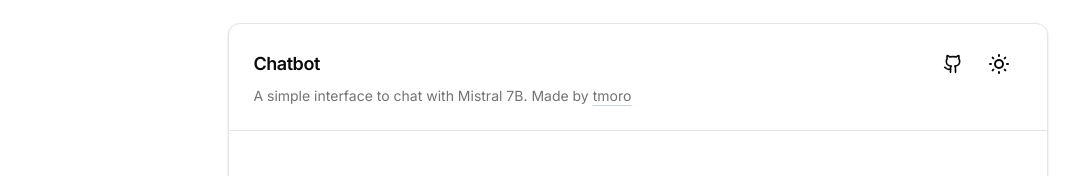
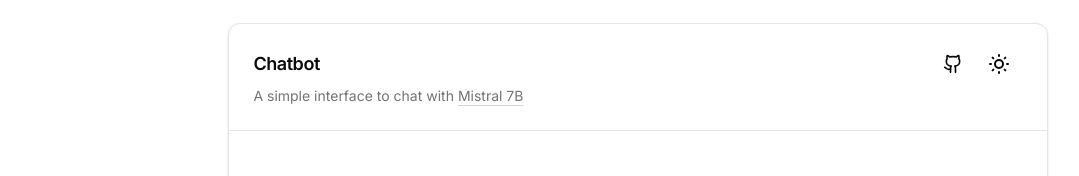
Before and after one commit to tommaso-moro/chatbot, a Next.js app: page / in a window 1280 px wide. Shown: the top 176 px of the page, without its empty margins (2-1081 px from the left). Built offline with nearby package versions, Linux system fonts and the light colour scheme.

Commit message:
added links, improved style

```diff
--- a/components/chatbot-card.tsx
+++ b/components/chatbot-card.tsx
@@ -15,7 +15,7 @@ import { Separator } from "@/components/ui/separator";
 import { useEffect, useRef } from "react";
 import { ThemeToggle } from "@/components/theme-toggle";
 import { Icons } from "@/components/icons";
-import Link from "next/link";
+import StyledLink from "./styled-link";
 
 export default function ChatbotCard() {
   const { messages, input, handleInputChange, handleSubmit } = useChat();
@@ -43,14 +43,12 @@ export default function ChatbotCard() {
           </div>
         </CardTitle>
         <CardDescription>
-          A simple interface to chat with Mistral 7B. Made by{" "}
-          <Link
-            href="https://www.tmoro.xyz"
-            target="_blank"
-            className="underline underline-offset-4 decoration-slate-300 hover:decoration-[#6b7280]"
-          >
-            tmoro
-          </Link>
+          A simple interface to chat with{" "}
+          <StyledLink
+            href="https://huggingface.co/mistralai/Mistral-7B-Instruct-v0.1"
+            text="Mistral 7B"
+            newTab={true}
+          />
         </CardDescription>
       </CardHeader>
       <Separator />
@@ -72,8 +70,8 @@ export default function ChatbotCard() {
               </div>
             ))
           ) : (
-            <div className="flex flex-col h-full items-center justify-center text-muted-foreground">
-              <Icons.braces className="h-6 w-6 mb-2" />
+            <div className="flex flex-col h-full items-center justify-center text-muted-foreground text-md">
+              <Icons.braces className="h-5.5 w-5.5 mb-2" />
               No messages yet. Send a message to start a conversation!
             </div>
           )}
```
